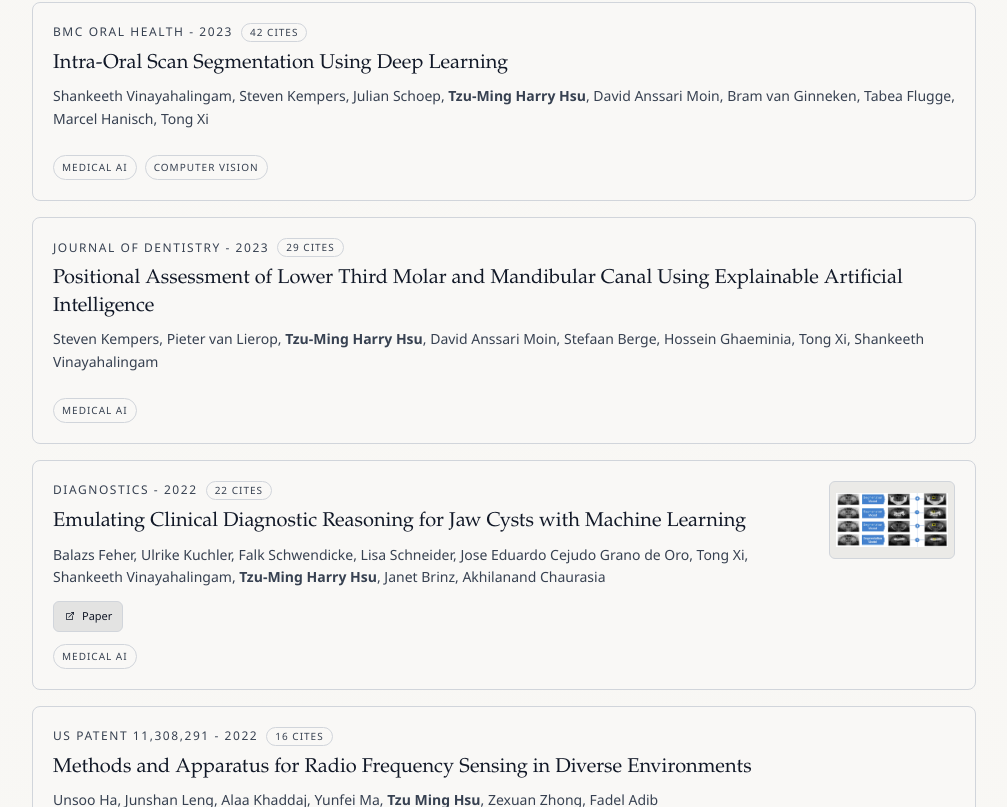
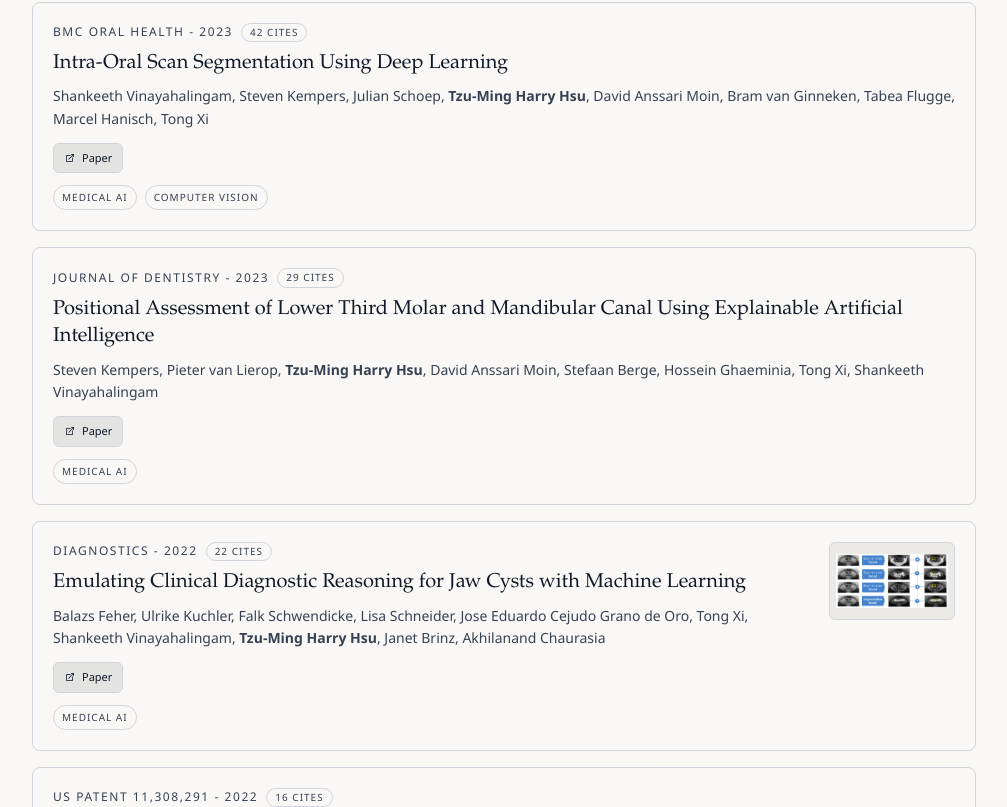
Before and after one commit to stmharry/stmharry.github.io, a React (Vite) app: page / in a window 1280 px wide. Shown: the part 1793-2600 px from the top of the page, without its empty margins (136-1143 px from the left). Built offline with nearby package versions, Linux system fonts and the light colour scheme.

Commit message:
📝 docs(cv): apply Scholar sync href backfill
Apply the updated Scholar sync workflow to populate missing publication
href values from Scholar while preserving existing links.

```diff
--- a/src/data/cv/content.ts
+++ b/src/data/cv/content.ts
@@ -378,6 +378,7 @@ export const cvContent: CvContent = {
       year: 2023,
       venue: "BMC Oral Health",
       citationCount: 42,
+      href: "https://scholar.google.com/citations?view_op=view_citation&amp;hl=en&amp;user=dLAxLwUAAAAJ&amp;pagesize=100&amp;sortby=pubdate&amp;citation_for_view=dLAxLwUAAAAJ:-f6ydRqryjwC",
       authors:
         "Shankeeth Vinayahalingam, Steven Kempers, Julian Schoep, Tzu-Ming Harry Hsu, David Anssari Moin, Bram van Ginneken, Tabea Flugge, Marcel Hanisch, Tong Xi",
       kind: "journal",
@@ -390,6 +391,7 @@ export const cvContent: CvContent = {
       year: 2023,
       venue: "Journal of Dentistry",
       citationCount: 29,
+      href: "https://scholar.google.com/citations?view_op=view_citation&amp;hl=en&amp;user=dLAxLwUAAAAJ&amp;pagesize=100&amp;sortby=pubdate&amp;citation_for_view=dLAxLwUAAAAJ:hC7cP41nSMkC",
       authors:
         "Steven Kempers, Pieter van Lierop, Tzu-Ming Harry Hsu, David Anssari Moin, Stefaan Berge, Hossein Ghaeminia, Tong Xi, Shankeeth Vinayahalingam",
       kind: "journal",
@@ -417,6 +419,7 @@ export const cvContent: CvContent = {
       year: 2022,
       venue: "US Patent 11,308,291",
       citationCount: 16,
+      href: "https://scholar.google.com/citations?view_op=view_citation&amp;hl=en&amp;user=dLAxLwUAAAAJ&amp;pagesize=100&amp;sortby=pubdate&amp;citation_for_view=dLAxLwUAAAAJ:YOwf2qJgpHMC",
       authors: "Unsoo Ha, Junshan Leng, Alaa Khaddaj, Yunfei Ma, Tzu Ming Hsu, Zexuan Zhong, Fadel Adib",
       kind: "patent",
       topics: ["wireless-sensing"],
@@ -427,6 +430,7 @@ export const cvContent: CvContent = {
       title: "Effective Modeling in Medical Imaging with Constrained Data",
       year: 2022,
       venue: "PhD Thesis, Massachusetts Institute of Technology",
+      href: "https://scholar.google.com/citations?view_op=view_citation&amp;hl=en&amp;user=dLAxLwUAAAAJ&amp;pagesize=100&amp;sortby=pubdate&amp;citation_for_view=dLAxLwUAAAAJ:qUcmZB5y_30C",
       authors: "Tzu-Ming Harry Hsu",
       kind: "thesis",
       topics: ["medical-ai", "computer-vision"],
@@ -453,6 +457,7 @@ export const cvContent: CvContent = {
       year: 2021,
       venue: "Open Forum Infectious Diseases",
       citationCount: 23,
+      href: "https://scholar.google.com/citations?view_op=view_citation&amp;hl=en&amp;user=dLAxLwUAAAAJ&amp;pagesize=100&amp;sortby=pubdate&amp;citation_for_view=dLAxLwUAAAAJ:9ZlFYXVOiuMC",
       authors:
         "Alexander Goehler, Tzu-Ming Harry Hsu, Jacqueline A Seiglie, Mark J Siedner, Janet Lo, Virginia Triant, John Hsu, Andrea Foulkes, Ingrid Bassett, Ramin Khorasani, Deborah J Wexler, Peter Szolovits, James B Meigs, Jennifer Manne-Goehler",
       kind: "journal",
@@ -498,6 +503,7 @@ export const cvContent: CvContent = {
       year: 2020,
       venue: "US Patent 10,872,209",
       citationCount: 16,
+      href: "https://scholar.google.com/citations?view_op=view_citation&amp;hl=en&amp;user=dLAxLwUAAAAJ&amp;pagesize=100&amp;sortby=pubdate&amp;citation_for_view=dLAxLwUAAAAJ:YOwf2qJgpHMC",
       authors: "Unsoo Ha, Junshan Leng, Alaa Khaddaj, Yunfei Ma, Tzu Ming Hsu, Zexuan Zhong, Fadel Adib",
       kind: "patent",
       topics: ["wireless-sensing"],
@@ -509,6 +515,7 @@ export const cvContent: CvContent = {
       year: 2020,
       venue: "Journal of the American College of Radiology",
       citationCount: 23,
+      href: "https://scholar.google.com/citations?view_op=view_citation&amp;hl=en&amp;user=dLAxLwUAAAAJ&amp;pagesize=100&amp;sortby=pubdate&amp;citation_for_view=dLAxLwUAAAAJ:qxL8FJ1GzNcC",
       authors:
         "Alexander Goehler, Tzu-Ming Harry Hsu, Ronilda Lacson, Isha Gujrathi, Raein Hashemi, Grzegorz Chlebus, Peter Szolovits, Ramin Khorasani",
       kind: "journal",
@@ -524,6 +531,7 @@ export const cvContent: CvContent = {
       year: 2020,
       venue: "Machine Learning for Healthcare Conference (MLHC 2020)",
       citationCount: 45,
+      href: "https://scholar.google.com/citations?view_op=view_citation&amp;hl=en&amp;user=dLAxLwUAAAAJ&amp;pagesize=100&amp;sortby=pubdate&amp;citation_for_view=dLAxLwUAAAAJ:4TOpqqG69KYC",
       authors: "Matthew BA McDermott, Tzu Ming Harry Hsu, Wei-Hung Weng, Marzyeh Ghassemi, Peter Szolovits",
       kind: "conference",
       thumbnailPath: "/assets/publications/2020--chexpertpp-2020--thumb.png",
@@ -538,6 +546,7 @@ export const cvContent: CvContent = {
       year: 2020,
       venue: "PhD Thesis, Massachusetts Institute of Technology",
       citationCount: 3,
+      href: "https://scholar.google.com/citations?view_op=view_citation&amp;hl=en&amp;user=dLAxLwUAAAAJ&amp;pagesize=100&amp;sortby=pubdate&amp;citation_for_view=dLAxLwUAAAAJ:_kc_bZDykSQC",
       authors: "Tzu-Ming Harry Hsu",
       kind: "thesis",
       topics: ["medical-ai"],
@@ -549,6 +558,7 @@ export const cvContent: CvContent = {
       year: 2020,
       venue: "Machine Learning for Health (ML4H) Workshop, NeurIPS 2020",
       citationCount: 93,
+      href: "https://scholar.google.com/citations?view_op=view_citation&amp;hl=en&amp;user=dLAxLwUAAAAJ&amp;pagesize=100&amp;sortby=pubdate&amp;citation_for_view=dLAxLwUAAAAJ:Zph67rFs4hoC",
       authors: "William Boag, Tzu-Ming Harry Hsu, Matthew McDermott, Gabriela Berner, Emily Alesentzer, Peter Szolovits",
       kind: "workshop",
       thumbnailPath: "/assets/publications/2020--cxr-baselines-2020--thumb.png",
@@ -595,6 +605,7 @@ export const cvContent: CvContent = {
       year: 2019,
       venue: "IEEE Transactions on Image Processing",
       citationCount: 21,
+      href: "https://scholar.google.com/citations?view_op=view_citation&amp;hl=en&amp;user=dLAxLwUAAAAJ&amp;pagesize=100&amp;sortby=pubdate&amp;citation_for_view=dLAxLwUAAAAJ:kNdYIx-mwKoC",
       authors: "Wei-Yu Chen, Tzu-Ming Harry Hsu, Yao-Hung Hubert Tsai, Ming-Syan Chen, Yu-Chiang Frank Wang",
       kind: "journal",
       topics: ["computer-vision", "ml-systems"],
@@ -623,6 +634,7 @@ export const cvContent: CvContent = {
       year: 2018,
       venue: "Machine Learning for Health (ML4H) Workshop, NeurIPS 2018",
       citationCount: 51,
+      href: "https://scholar.google.com/citations?view_op=view_citation&amp;hl=en&amp;user=dLAxLwUAAAAJ&amp;pagesize=100&amp;sortby=pubdate&amp;citation_for_view=dLAxLwUAAAAJ:8k81kl-MbHgC",
       authors: "Tzu-Ming Harry Hsu, Wei-Hung Weng, Willie Boag, Matthew McDermott, Peter Szolovits",
       kind: "workshop",
       thumbnailPath: "/assets/publications/2018--multimodal-2018--thumb.png",
@@ -637,6 +649,7 @@ export const cvContent: CvContent = {
       year: 2018,
       venue: "Proceedings of the 17th ACM Workshop on Hot Topics in Networks (HotNets 2018)",
       citationCount: 95,
+      href: "https://scholar.google.com/citations?view_op=view_citation&amp;hl=en&amp;user=dLAxLwUAAAAJ&amp;pagesize=100&amp;sortby=pubdate&amp;citation_for_view=dLAxLwUAAAAJ:5nxA0vEk-isC",
       authors: "Unsoo Ha, Yunfei Ma, Zexuan Zhong, Tzu-Ming Hsu, Fadel Adib",
       kind: "workshop",
       thumbnailPath: "/assets/publications/2018--wireless-stickers-2018--thumb.png",
@@ -668,6 +681,7 @@ export const cvContent: CvContent = {
       year: 2016,
       venue: "European Conference on Computer Vision (ECCV 2016)",
       citationCount: 80,
+      href: "https://scholar.google.com/citations?view_op=view_citation&amp;hl=en&amp;user=dLAxLwUAAAAJ&amp;pagesize=100&amp;sortby=pubdate&amp;citation_for_view=dLAxLwUAAAAJ:d1gkVwhDpl0C",
       authors: "Wei-Yu Chen, Tzu-Ming Harry Hsu, Yao-Hung Hubert Tsai, Yu-Chiang Frank Wang, Ming-Syan Chen",
       kind: "conference",
       thumbnailPath: "/assets/publications/2016--transfer-neural-trees-eccv-2016--thumb.png",
@@ -695,6 +709,7 @@ export const cvContent: CvContent = {
       year: 2015,
       venue: "International Conference on Computer Vision (ICCV 2015)",
       citationCount: 90,
+      href: "https://scholar.google.com/citations?view_op=view_citation&amp;hl=en&amp;user=dLAxLwUAAAAJ&amp;pagesize=100&amp;sortby=pubdate&amp;citation_for_view=dLAxLwUAAAAJ:M3ejUd6NZC8C",
       authors: "Tzu Ming Harry Hsu, Wei Yu Chen, Cheng-An Hou, Yao-Hung Hubert Tsai, Yi-Ren Yeh, Yu-Chiang Frank Wang",
       kind: "conference",
       thumbnailPath: "/assets/publications/2015--imbalanced-domain-2015--thumb.png",
```
